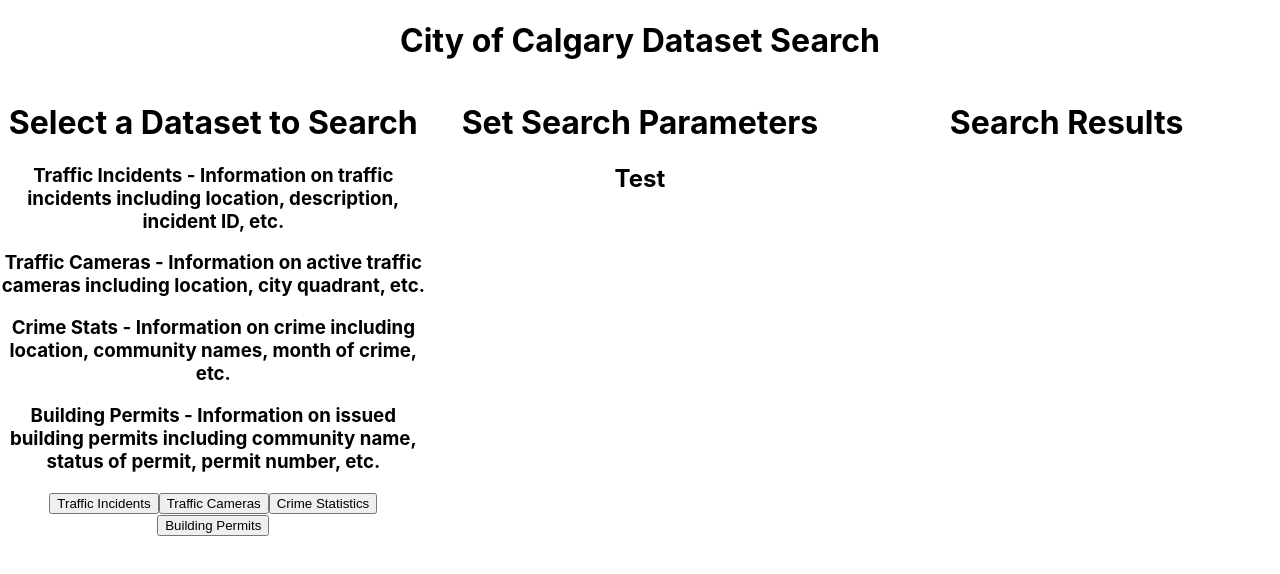
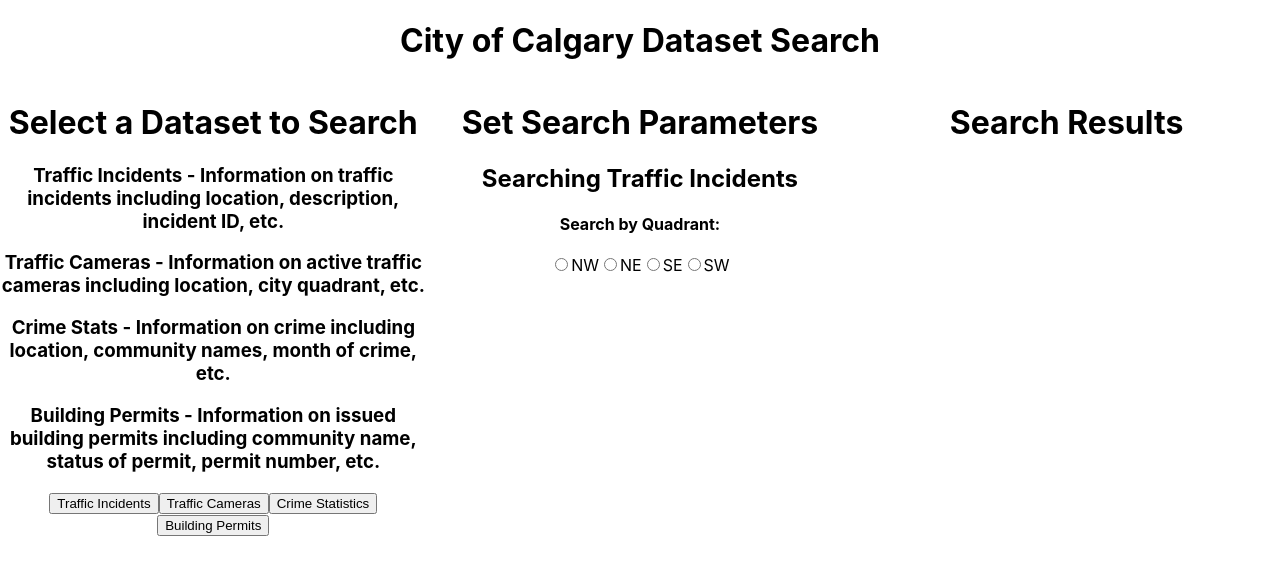
Before and after one commit to benporayko/Calgary-Datasets, a React (Create React App) app: page / in a window 1280 px wide. Both pictures are taken after a click on the button "Traffic Incidents". Shown: the top 574 px of the page. Built offline with nearby package versions, Linux system fonts and the light colour scheme.

Commit message:
IncidentSearch Component

```diff
--- a/src/components/IncidentSearch.js
+++ b/src/components/IncidentSearch.js
@@ -1,9 +1,34 @@
 import React from "react";
 
 function IncidentSearch () {
+
+    const quadrantHandler = (event) => {
+        // TODO: load traffic incident data into an array and search based on select quadrant
+        console.log(event.target.value);
+    }
+
     return (
         <div>
-            <h2>Test</h2>
+            <h2>Searching Traffic Incidents</h2>
+            <h4>Search by Quadrant:</h4>
+            <div onChange={quadrantHandler}>
+                <label>
+                    <input type="radio" value="NW" name="quadrant"></input>
+                    <span>NW</span>
+                </label>
+                <label>
+                    <input type="radio" value="NE" name="quadrant"></input>
+                    <span>NE</span>
+                </label>
+                <label>
+                    <input type="radio" value="SE" name="quadrant"></input>
+                    <span>SE</span>
+                </label>
+                <label>
+                    <input type="radio" value="SW" name="quadrant"></input>
+                    <span>SW</span>
+                </label>
+            </div>
         </div>
     )
 }
```
